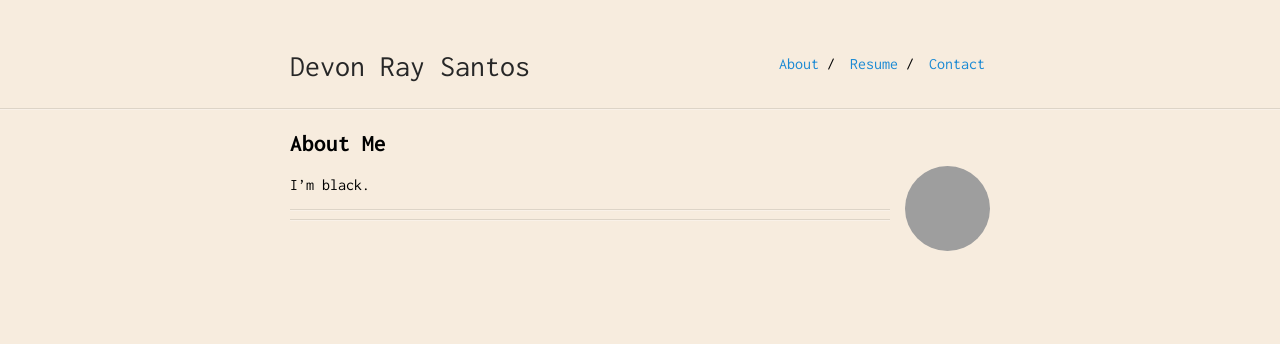
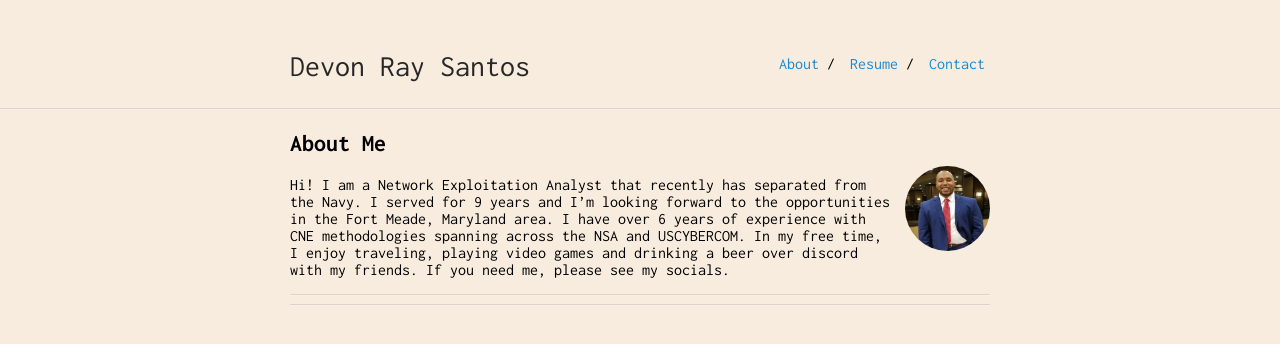
Before and after one commit to DSantosUSN/dsantosusn.github.io, a Jekyll site: the page built from index.md, in a window 1280 px wide. Shown: the top 344 px of the page. Built offline with Jekyll 4.4.1, drawn with Linux system fonts in a browser that asks for light colours; grey boxes are pictures that could not be loaded.

Commit message:
Update index.md

```diff
--- a/index.md
+++ b/index.md
@@ -4,8 +4,8 @@ layout: default
 
 ## About Me
 
-<img class="profile-picture" src="headshot.jpeg">
+<img class="profile-picture" src="headshot.jpg">
 
-I'm black.
+Hi! I am a Network Exploitation Analyst that recently has separated from the Navy. I served for 9 years and I'm looking forward to the opportunities in the Fort Meade, Maryland area. I have over 6 years of experience with CNE methodologies spanning across the NSA and USCYBERCOM. In my free time, I enjoy traveling, playing video games and drinking a beer over discord with my friends. If you need me, please see my socials.
 
 ---
```
